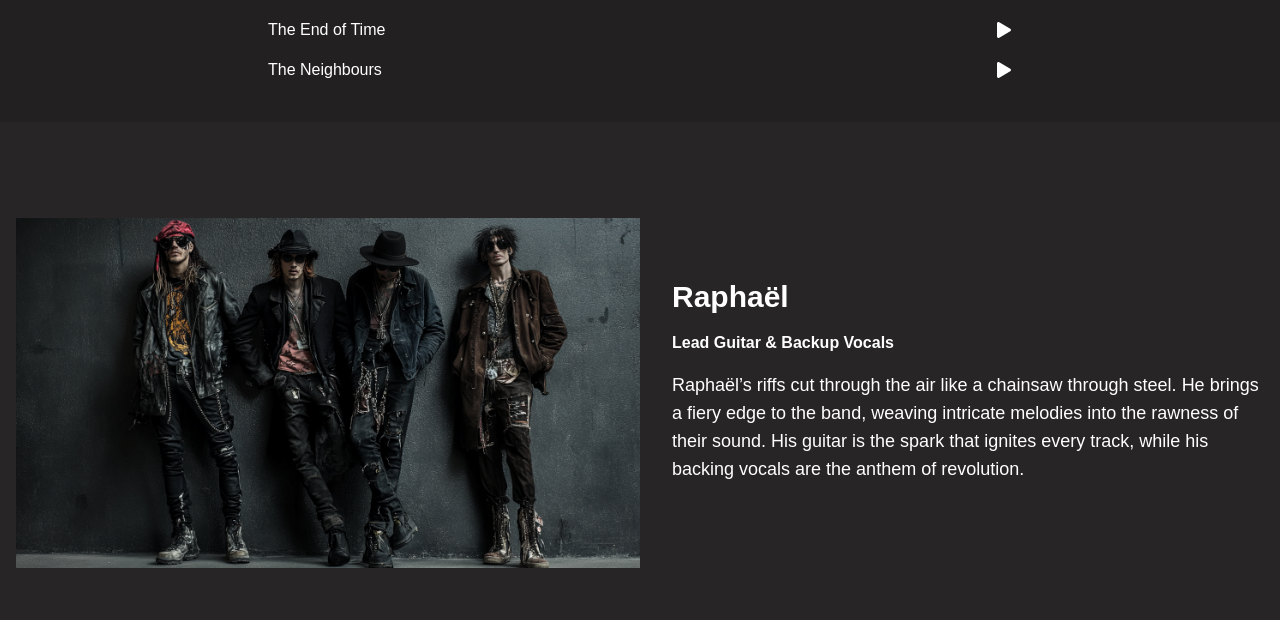
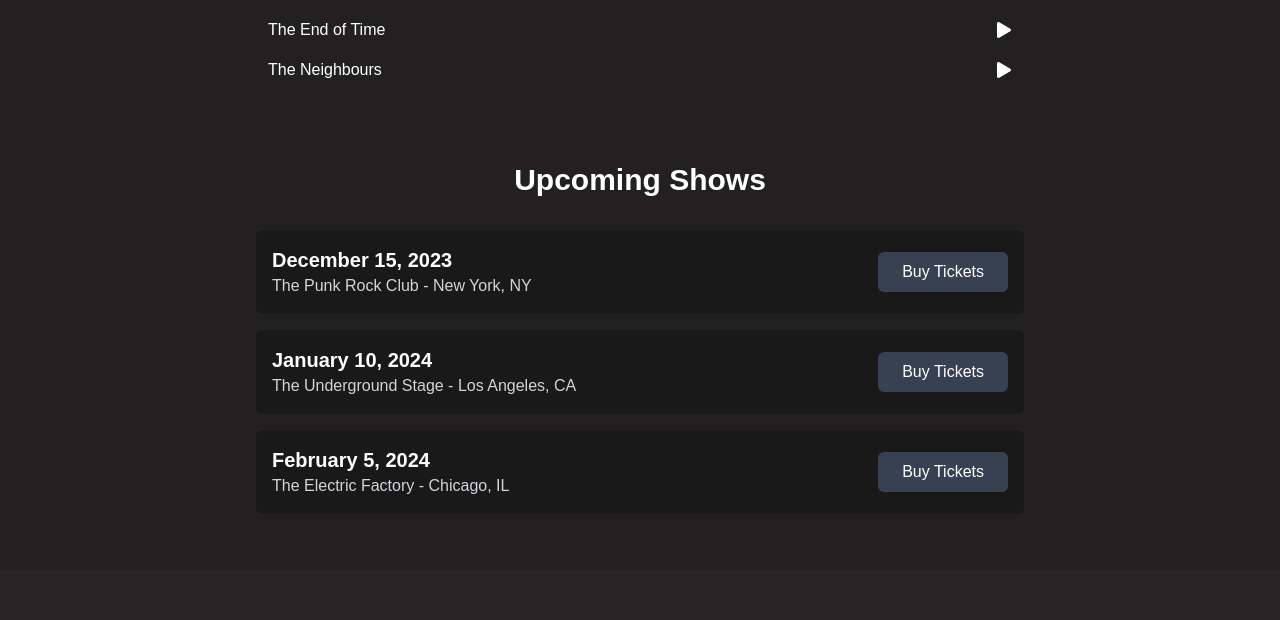
Before and after one commit to IliaZolas/chand-front, a Next.js app: page / in a window 1280 px wide. Shown: the part 1882-2502 px from the top of the page. Built offline with nearby package versions, Linux system fonts and the light colour scheme; a web font is replaced by a local one.

Commit message:
added shows

```diff
--- /dev/null
+++ b/app/components/sections/sectionShows.tsx
@@ -0,0 +1,83 @@
+// components/SectionShows.tsx
+
+import React from 'react';
+import Link from 'next/link';
+import { format } from 'date-fns';
+
+export interface Show {
+    id: number;
+    date: string;
+    venue: string;
+    location: string;
+    ticketLink: string;
+    }
+
+const SectionShows: React.FC = () => {
+    const backgroundColor = '#222020';
+
+    const shows: Show[] = [
+    {
+        id: 1,
+        date: '2023-12-15',
+        venue: 'The Punk Rock Club',
+        location: 'New York, NY',
+        ticketLink: 'https://tickets.example.com/show1',
+    },
+    {
+        id: 2,
+        date: '2024-01-10',
+        venue: 'The Underground Stage',
+        location: 'Los Angeles, CA',
+        ticketLink: 'https://tickets.example.com/show2',
+    },
+    {
+        id: 3,
+        date: '2024-02-05',
+        venue: 'The Electric Factory',
+        location: 'Chicago, IL',
+        ticketLink: 'https://tickets.example.com/show3',
+    },
+    ];
+
+    return (
+    <section
+        className="py-10 px-4"
+        style={{ backgroundColor: backgroundColor }}
+    >
+        <div className="max-w-4xl mx-auto">
+        <h2 className="text-3xl font-bold text-white text-center mb-8">Upcoming Shows</h2>
+        {shows.length > 0 ? (
+            <ul>
+            {shows.map((show: Show) => (
+                <li
+                key={show.id}
+                className="flex flex-col md:flex-row justify-between items-start md:items-center bg-[#1a1919] rounded-md p-4 mb-4"
+                >
+                <div className="mb-4 md:mb-0">
+                    <p className="text-white text-xl font-semibold">
+                    {format(new Date(show.date), 'MMMM d, yyyy')}
+                    </p>
+                    <p className="text-gray-300">
+                    {show.venue} - {show.location}
+                    </p>
+                </div>
+                <Link
+                    href={show.ticketLink}
+                    className="bg-gray-700 text-white px-6 py-2 rounded-md hover:bg-gray-600 transition duration-300"
+                    target="_blank"
+                    rel="noopener noreferrer"
+                    >
+                    Buy Tickets
+                </Link>
+                </li>
+            ))}
+            </ul>
+        ) : (
+            <p className="text-white text-center">No upcoming shows at the moment. Check back soon!</p>
+        )}
+        </div>
+    </section>
+    );
+};
+
+export default SectionShows;
--- a/app/page.tsx
+++ b/app/page.tsx
@@ -18,6 +18,7 @@ import SectionContact from "./components/sections/sectionContact";
 import SectionBlurb from './components/sections/sectionBlurb';
 import SectionSocialMedia from './components/sections/sectionSocial';
 import SectionStreaming from './components/sections/sectionStream';
+import SectionShows from './components/sections/sectionShows';
 
 
 const Home: React.FC = () => {
@@ -37,6 +38,7 @@ const Home: React.FC = () => {
             <div className='flex justify-around'>
               <div style={{width: "800px", margin: "auto 0"}}>
                 <Playlist />
+                <SectionShows />
               </div>
             </div>
           <SectionContentLeft
--- a/package.json
+++ b/package.json
@@ -9,6 +9,7 @@
     "lint": "next lint"
   },
   "dependencies": {
+    "date-fns": "^4.1.0",
     "next": "^14.2.11",
     "react": "^18",
     "react-dom": "^18",
```
